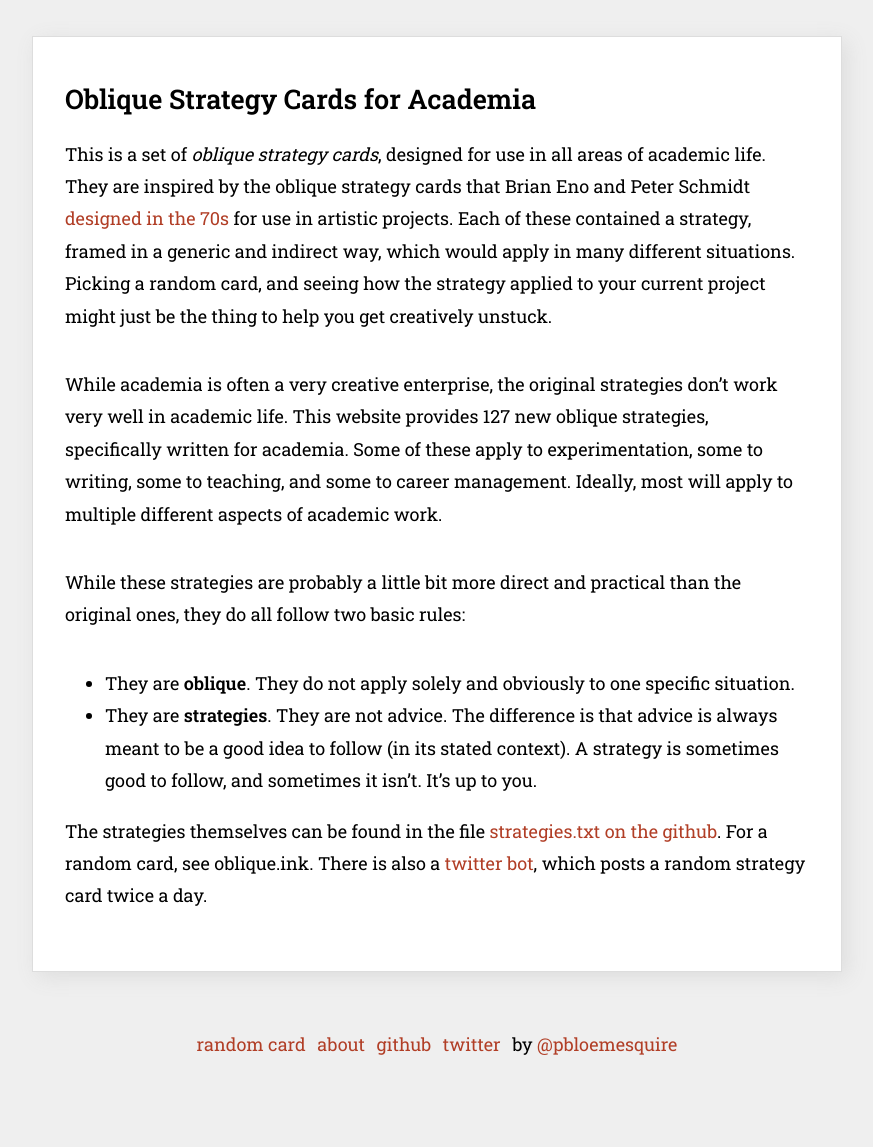
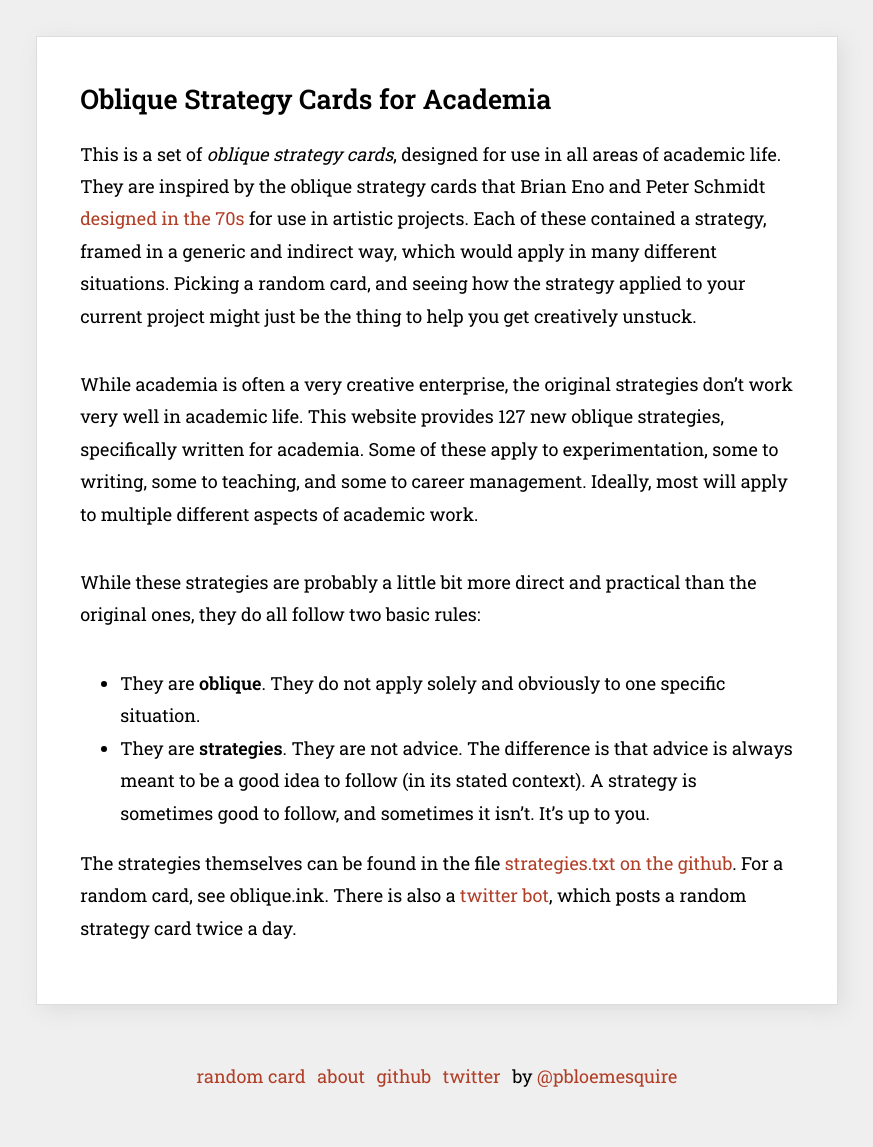
Before and after one commit to pbloem/oblique, a Jekyll site: the page built from about.md, in a window 1280 px wide. Shown: the whole page, without its empty margins (203-1076 px from the left). Built offline with Jekyll 4.4.1, drawn with Linux system fonts in a browser that asks for light colours; nearby versions of some CDN libraries; our own code applies the rules of GitHub Pages for plain Markdown files; before the commit the page ends 1115 px from its top, so only the background shows below that.

Commit message:
Small fixes.

```diff
--- a/_layouts/default.html
+++ b/_layouts/default.html
@@ -38,8 +38,7 @@
 	<meta name="twitter:site"    content="oblique.tips">
 	<meta name="twitter:title"   content="Oblique Strategy Cards for Academia">
 
-	<meta name="twitter:description" content="A set of oblique strategies for all areas of academic.">
-
+	<meta name="twitter:description" content="A set of oblique strategies for all areas of academic life.">
 
 	<meta name="twitter:card"  content="summary_large_image">
 	<meta name="twitter:image" content="https://pbs.twimg.com/media/FIBOKdFXsAEMkKL?format=png&name=large">
--- a/screen.oblique.css
+++ b/screen.oblique.css
@@ -35,9 +35,9 @@ div.card {
 
 article {
 
-    max-width: calc(800px - 3.1em);
+    max-width: calc(800px - 4.8em);
 
-    padding: 1.3em 1.8em;
+    padding: 1.3em 2.4em;
 
     font-family: 'Roboto Slab', sans-serif;
     font-weight: 400;
```
